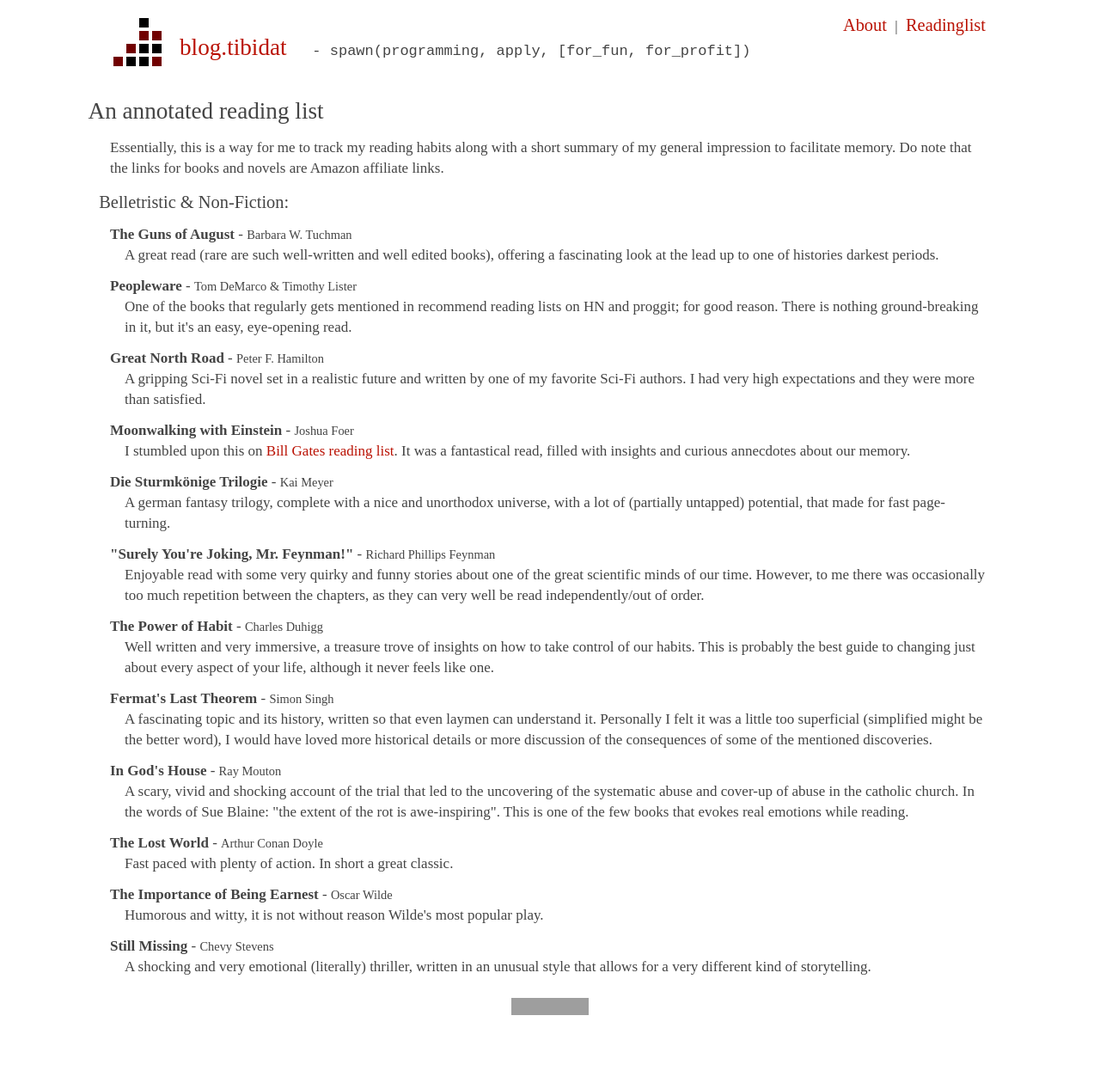
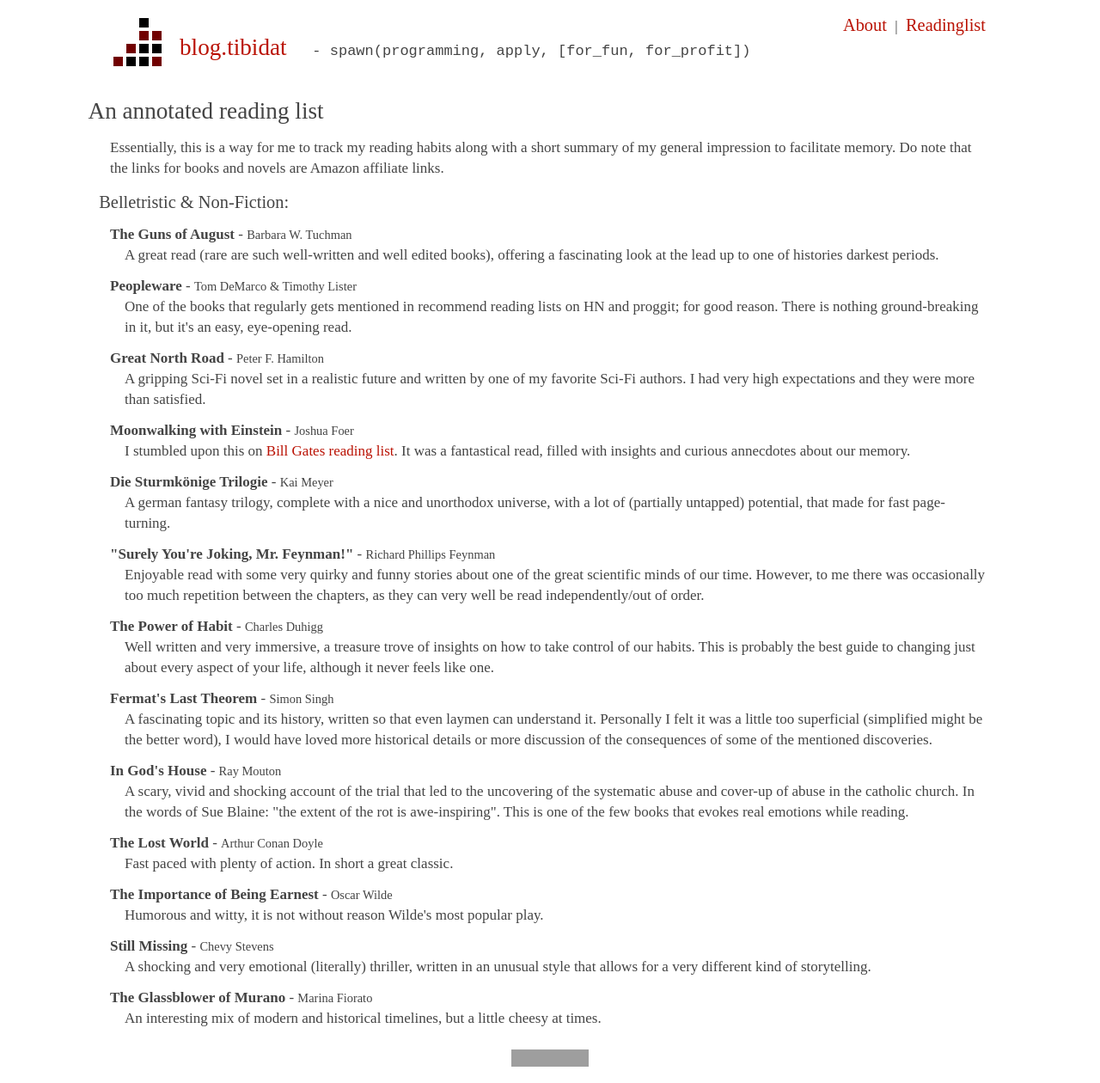
Before and after one commit to m2w/m2w.github.com, a Jekyll site: the page built from readinglist.html, in a window 1280 px wide. Shown: the whole page at 86% size. Built offline with Jekyll 4.4.1, drawn with Linux system fonts in a browser that asks for light colours; nearby versions of some CDN libraries; Markdown is read by kramdown in place of the engine named in the settings; before the commit the page ends 1200 px from its top, so only the background shows below that; grey boxes are pictures that could not be loaded.

Commit message:
Update page: readlinglist.html

```diff
--- a/readinglist.html
+++ b/readinglist.html
@@ -35,5 +35,7 @@ title: An annotated reading list
         <dd>Humorous and witty, it is not without reason Wilde's most popular play.</dd>
         <dt><b>Still Missing</b> - <small>Chevy Stevens</small></dt>
         <dd>A shocking and very emotional (literally) thriller, written in an unusual style that allows for a very different kind of storytelling.</dd>
+        <dt><b>The Glassblower of Murano</b> - <small>Marina Fiorato</small></dt>
+        <dd>An interesting mix of modern and historical timelines, but a little cheesy at times.</dd>
     </dl>
 </article>
```
